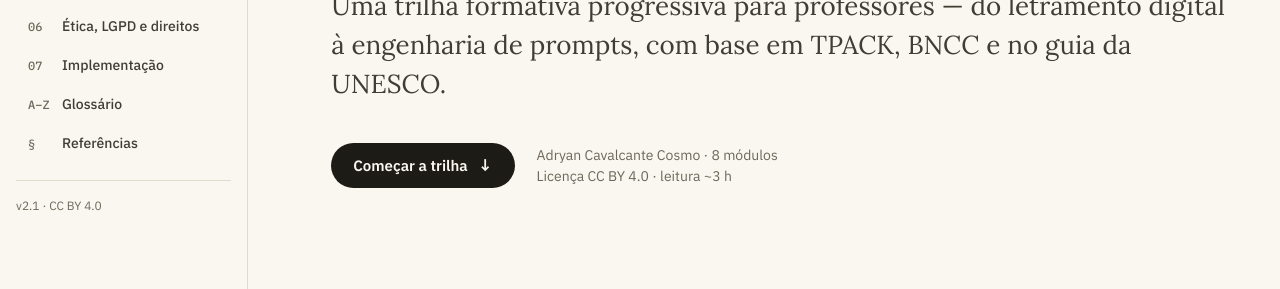
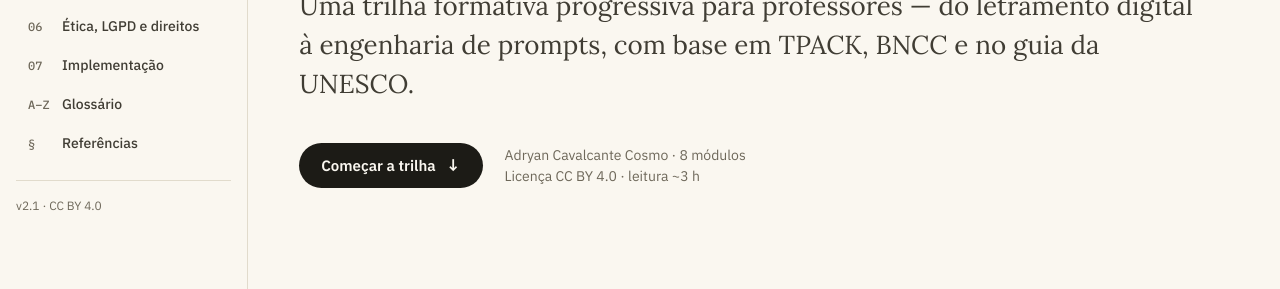
Before and after one commit to Adryan-Cosmo/ebook-ia-educacao, a plain HTML site: page index.html in a window 1280 px wide. Shown: the part 374-663 px from the top of the page. Drawn offline with Linux system fonts and the light colour scheme.

Commit message:
Ajusta a faixa de conteúdo para 1000px e o recuo da barra lateral
A 1100–1460px o conteúdo ficava esparso demais. A largura passa a ser
1000px em qualquer tela, e o recuo à esquerda do conteúdo acompanha a
largura real da barra lateral (248px em vez de 280px).

Some, junto, a regra que espalhava em quatro colunas acima de 1760px:
com 1000px de faixa, anatomia do prompt e painel de fechamento seguem
em 2×2.

```diff
--- a/style.css
+++ b/style.css
@@ -28,7 +28,7 @@
   /* Texto e blocos largos têm a mesma largura: todo o conteúdo
      ocupa a tela por igual, centralizado. */
   --measure: var(--wide);
-  --wide: 1100px;
+  --wide: 1000px;
   --gutter: clamp(20px, 4vw, 56px);
   --sidenav-w: 248px;
   --topbar-h: 54px;
@@ -240,7 +240,7 @@ main:focus { outline: none; }
   background: rgba(0, 0, 0, .35);
 }
 
-.app { padding-left: 280px; min-height: 100vh; }
+.app { padding-left: 248px; min-height: 100vh; }
 
 /* --------------------------------------------------------------------------
    Cabeçalho fixo
@@ -1551,14 +1551,11 @@ input::placeholder { color: var(--muted); opacity: 1; }
 /* Em telas largas, a medida de leitura e os blocos crescem junto,
    para o conteúdo ocupar a tela sem encostar nas bordas. */
 @media (min-width: 1440px) {
-  :root { --wide: 1280px; --gutter: 64px; }
+  :root { --gutter: 64px; }
 }
 
 @media (min-width: 1760px) {
-  :root { --wide: 1460px; --gutter: 80px; }
-  /* Com a largura máxima, as quatro células cabem numa linha só. */
-  .anatomy-key,
-  .panel__grid { grid-template-columns: repeat(4, 1fr); }
+  :root { --gutter: 80px; }
 }
 
 @media (max-width: 640px) {
```
